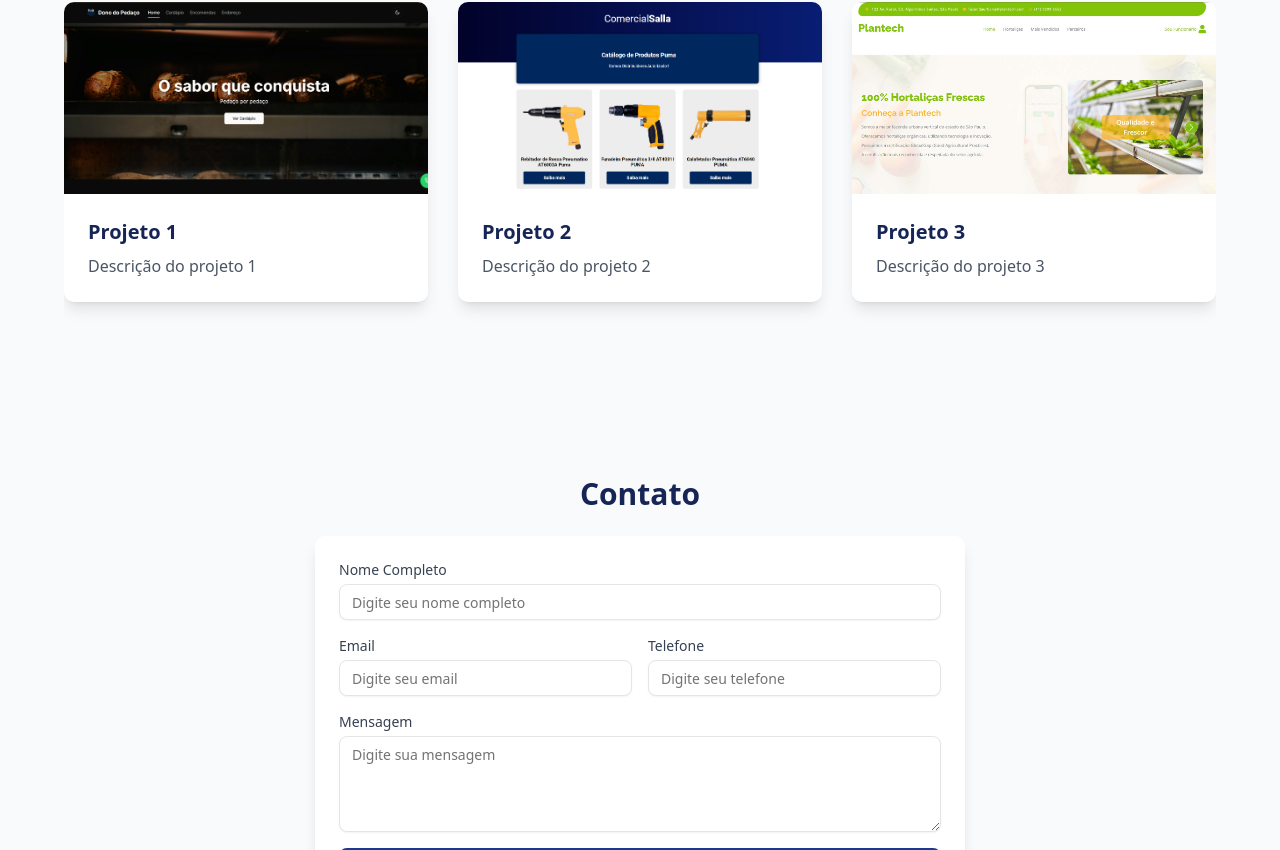
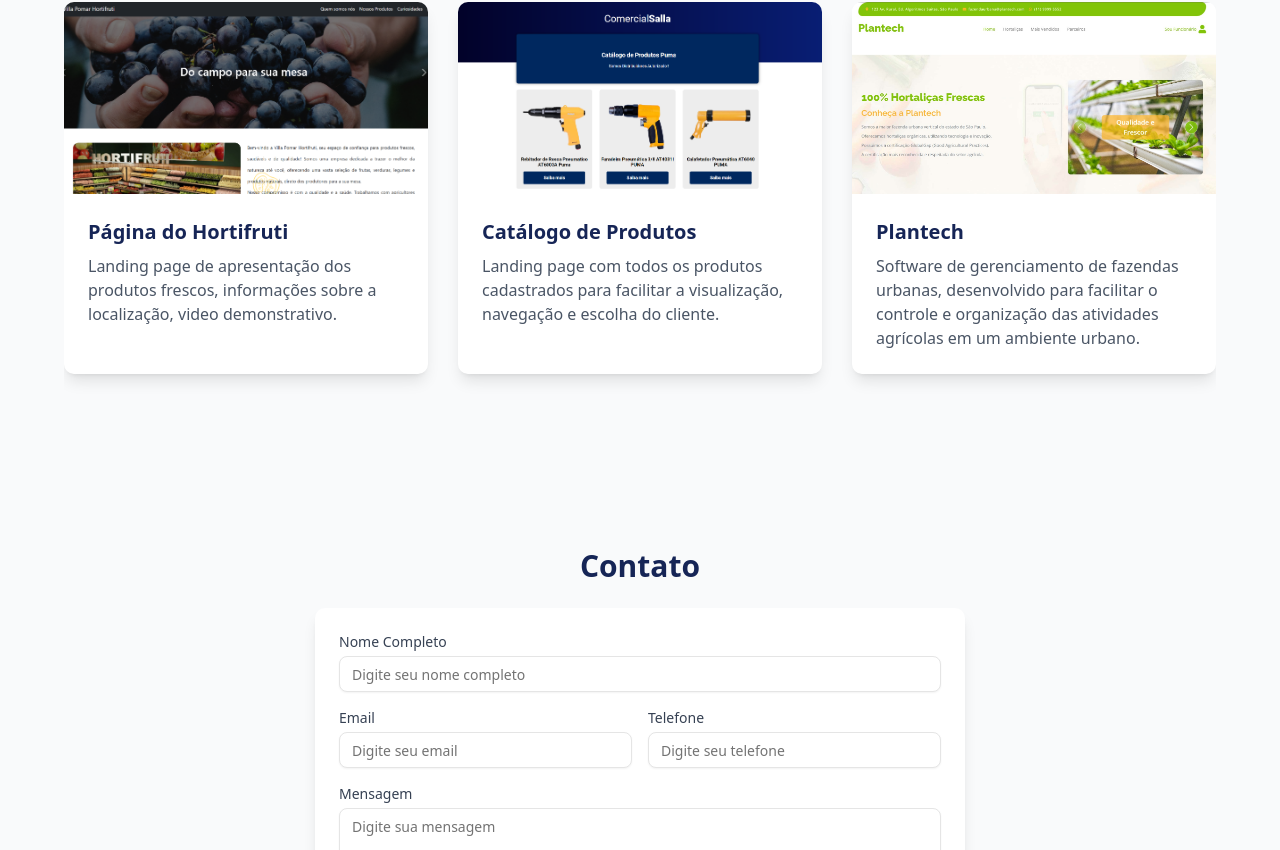
Before and after one commit to KruxKossel/MRE_Solucoes, a React (Vite) app: page / in a window 1280 px wide. Shown: the part 1933-2783 px from the top of the page. Built offline with nearby package versions, Linux system fonts and the light colour scheme.

Commit message:
adicionando descrição para os produtos

```diff
--- a/src/App.tsx
+++ b/src/App.tsx
@@ -2,7 +2,7 @@ import Header from "./components/Header"
 import Home from "./components/Home"
 import Footer from "./components/Footer"
 import WhatsAppButton from "./components/WhatsAppButton"
-import Particles from '../particles/Particles/Particles'
+import Particles from './components/particles/Particles/Particles'
 export default function App() {
   return (
     <div className="min-h-screen flex flex-col">
@@ -13,10 +13,10 @@ export default function App() {
         width: '100vw',
         height: '100vh',
         zIndex: 0,
-          pointerEvents: 'none' // importante para permitir clicar nos inputs por cima
+        pointerEvents: 'none'
       }}>
         <Particles
-            particleColors={['#007BFF', '#00BFFF']} // azul escuro e azul claro
+          particleColors={['#007BFF', '#00BFFF']}
           particleCount={200}
           particleSpread={10}
           speed={0.1}
--- a/src/components/Projects/index.tsx
+++ b/src/components/Projects/index.tsx
@@ -8,18 +8,18 @@ import "swiper/css/pagination"
 
 const projects = [
     {
-        title: "Projeto 1",
-        description: "Descrição do projeto 1",
+        title: "Página do Hortifruti",
+        description: "Landing page de apresentação dos produtos frescos, informações sobre a localização, video demonstrativo.",
         image: "./projeto1.png"
     },
     {
-        title: "Projeto 2",
-        description: "Descrição do projeto 2",
+        title: "Catálogo de Produtos",
+        description: "Landing page com todos os produtos cadastrados para facilitar a visualização, navegação e escolha do cliente.",
         image: "./projeto2.png"
     },
     {
-        title: "Projeto 3",
-        description: "Descrição do projeto 3",
+        title: "Plantech",
+        description: "Software de gerenciamento de fazendas urbanas, desenvolvido para facilitar o controle e organização das atividades agrícolas em um ambiente urbano. ",
         image: "./projeto3.png"
     }
 ]
```
Also changed, not shown: public/projeto1.png, src/components/particles/Particles/Particles.tsx (renamed from particles/Particles/Particles.tsx). Lines whose indentation alone changed are shown as unchanged.
